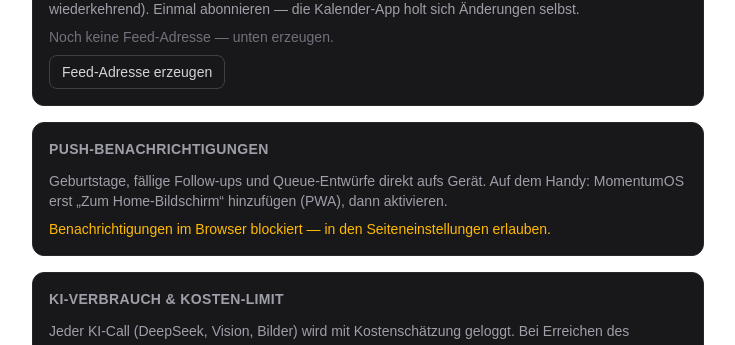
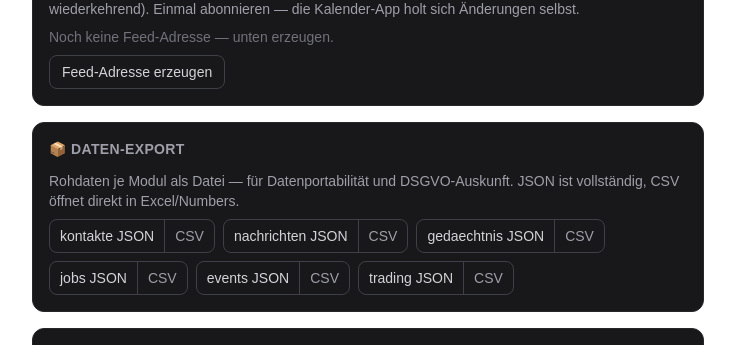
Before and after one commit to Drstoneorg/MomentumOS, a Next.js app: page /settings in a window 1280 px wide. Shown: the part 2960-3305 px from the top of the page, without its empty margins (48-783 px from the left). Built offline with nearby package versions, Linux system fonts and the light colour scheme; no server answers; the database is empty.

Commit message:
feat: Daten-Export je Modul als JSON/CSV in den Einstellungen

```diff
--- /dev/null
+++ b/src/app/api/export/route.ts
@@ -0,0 +1,70 @@
+import { NextResponse } from "next/server"
+import { createClient } from "@/lib/supabase/server"
+import { zuCsv } from "@/lib/exportCsv"
+
+/**
+ * Daten-Export je Modul als JSON oder CSV — Datenportabilität und
+ * DSGVO-Auskunft per Klick statt Handarbeit. Läuft über den Session-Client
+ * (RLS), nicht über die Service-Role: exportiert wird nur, was der
+ * eingeloggte Account ohnehin lesen darf.
+ */
+
+export const dynamic = "force-dynamic"
+export const maxDuration = 30
+
+const MODULE: Record<string, { tabelle: "contacts" | "messages" | "memories" | "job_applications" | "events" | "paper_trades"; sortiert: string }> = {
+  kontakte: { tabelle: "contacts", sortiert: "created_at" },
+  nachrichten: { tabelle: "messages", sortiert: "sent_at" },
+  gedaechtnis: { tabelle: "memories", sortiert: "created_at" },
+  jobs: { tabelle: "job_applications", sortiert: "created_at" },
+  events: { tabelle: "events", sortiert: "created_at" },
+  trading: { tabelle: "paper_trades", sortiert: "created_at" },
+}
+
+export async function GET(req: Request) {
+  const supabase = await createClient()
+  const {
+    data: { user },
+  } = await supabase.auth.getUser()
+  if (!user) return NextResponse.json({ error: "unauthorized" }, { status: 401 })
+
+  const url = new URL(req.url)
+  const modul = url.searchParams.get("modul") ?? ""
+  const format = url.searchParams.get("format") === "csv" ? "csv" : "json"
+  const ziel = MODULE[modul]
+  if (!ziel) {
+    return NextResponse.json(
+      { error: `modul muss eines sein von: ${Object.keys(MODULE).join(", ")}` },
+      { status: 400 }
+    )
+  }
+
+  // Seitenweise holen — Supabase kappt bei 1000 Zeilen pro Request
+  const zeilen: Record<string, unknown>[] = []
+  for (let von = 0; ; von += 1000) {
+    const { data, error } = await supabase
+      .from(ziel.tabelle)
+      .select("*")
+      .order(ziel.sortiert, { ascending: true })
+      .range(von, von + 999)
+    if (error) return NextResponse.json({ error: error.message }, { status: 500 })
+    zeilen.push(...((data ?? []) as Record<string, unknown>[]))
+    if (!data || data.length < 1000) break
+  }
+
+  const datum = new Date().toISOString().slice(0, 10)
+  const dateiname = `momentumos-${modul}-${datum}.${format}`
+
+  if (format === "csv") {
+    return new NextResponse(zuCsv(zeilen), {
+      headers: {
+        "Content-Type": "text/csv; charset=utf-8",
+        "Content-Disposition": `attachment; filename="${dateiname}"`,
+      },
+    })
+  }
+  return NextResponse.json(
+    { modul, exportiert_am: new Date().toISOString(), zeilen: zeilen.length, daten: zeilen },
+    { headers: { "Content-Disposition": `attachment; filename="${dateiname}"` } }
+  )
+}
--- a/src/app/settings/page.tsx
+++ b/src/app/settings/page.tsx
@@ -282,6 +282,28 @@ export default async function SettingsPage() {
         <CalendarFeedForm currentToken={typeof calToken?.value === "string" ? calToken.value : ""} />
       </Card>
 
+      <Card title="📦 Daten-Export">
+        <p className="mb-2 text-sm text-zinc-400">
+          Rohdaten je Modul als Datei — für Datenportabilität und DSGVO-Auskunft.
+          JSON ist vollständig, CSV öffnet direkt in Excel/Numbers.
+        </p>
+        <div className="flex flex-wrap gap-2">
+          {["kontakte", "nachrichten", "gedaechtnis", "jobs", "events", "trading"].map((m) => (
+            <span key={m} className="inline-flex overflow-hidden rounded-lg border border-zinc-700 text-sm">
+              <a href={`/api/export?modul=${m}&format=json`} className="px-2.5 py-1.5 text-zinc-300 hover:bg-zinc-800">
+                {m} JSON
+              </a>
+              <a
+                href={`/api/export?modul=${m}&format=csv`}
+                className="border-l border-zinc-700 px-2.5 py-1.5 text-zinc-400 hover:bg-zinc-800"
+              >
+                CSV
+              </a>
+            </span>
+          ))}
+        </div>
+      </Card>
+
       <Card title="Push-Benachrichtigungen">
         <p className="mb-2 text-sm text-zinc-400">
           Geburtstage, fällige Follow-ups und Queue-Entwürfe direkt aufs Gerät.
--- /dev/null
+++ b/src/lib/exportCsv.ts
@@ -0,0 +1,20 @@
+/**
+ * Minimaler CSV-Bauer für den Daten-Export: RFC-4180-Quoting, UTF-8-BOM für
+ * Excel, verschachtelte Werte als JSON-String. Pure Funktionen, testbar.
+ */
+
+export function csvFeld(wert: unknown): string {
+  if (wert === null || wert === undefined) return ""
+  const s =
+    typeof wert === "object" ? JSON.stringify(wert) : String(wert)
+  return /[",\n\r]/.test(s) ? `"${s.replace(/"/g, '""')}"` : s
+}
+
+/** Zeilen (Objekte) zu CSV — Spalten aus den Schlüsseln der ersten Zeile. */
+export function zuCsv(zeilen: Record<string, unknown>[]): string {
+  if (!zeilen.length) return "﻿"
+  const spalten = Object.keys(zeilen[0])
+  const kopf = spalten.map(csvFeld).join(",")
+  const body = zeilen.map((z) => spalten.map((sp) => csvFeld(z[sp])).join(","))
+  return "﻿" + [kopf, ...body].join("\r\n") + "\r\n"
+}
```
Also changed, not shown: 2 other files (tests, documents, lock files or other folders).
